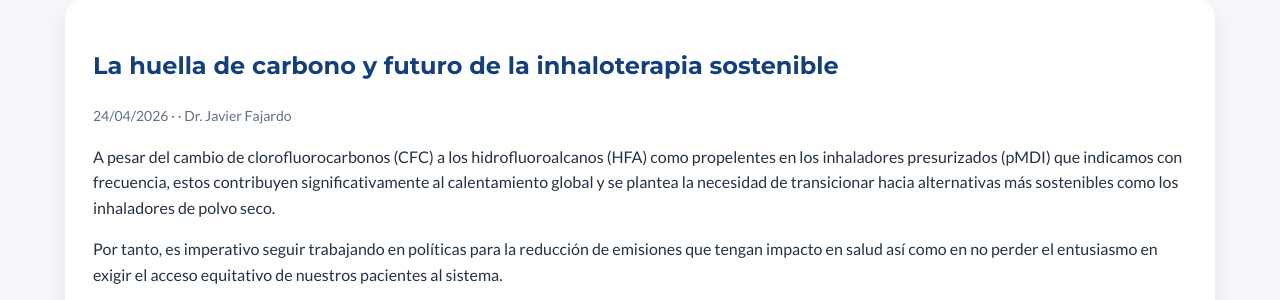
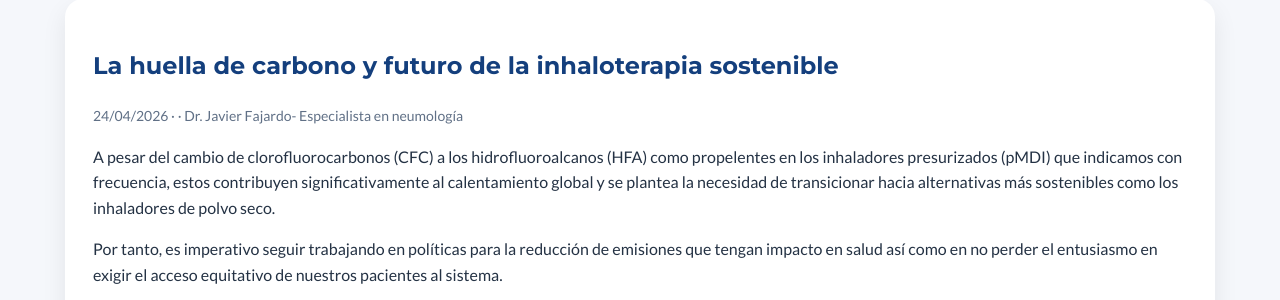
Before and after one commit to Acmisantander/Acmisantander, a Jekyll site: the page built from _posts/2026-04-24-huella-carbono-inhaloterapia.md, in a window 1280 px wide. Shown: the part 195-495 px from the top of the page. Built offline with Jekyll 4.4.1, drawn with Linux system fonts in a browser that asks for light colours.

Commit message:
Update 2026-04-24-huella-carbono-inhaloterapia.md

```diff
--- a/_posts/2026-04-24-huella-carbono-inhaloterapia.md
+++ b/_posts/2026-04-24-huella-carbono-inhaloterapia.md
@@ -2,7 +2,7 @@
 layout: post
 title: "La huella de carbono y futuro de la inhaloterapia sostenible"
 date: 2026-04-24
-author: Dr. Javier Fajardo
+author: Dr. Javier Fajardo- Especialista en neumología
 categories: magazine
 subcategory: opinion
 ---
```
